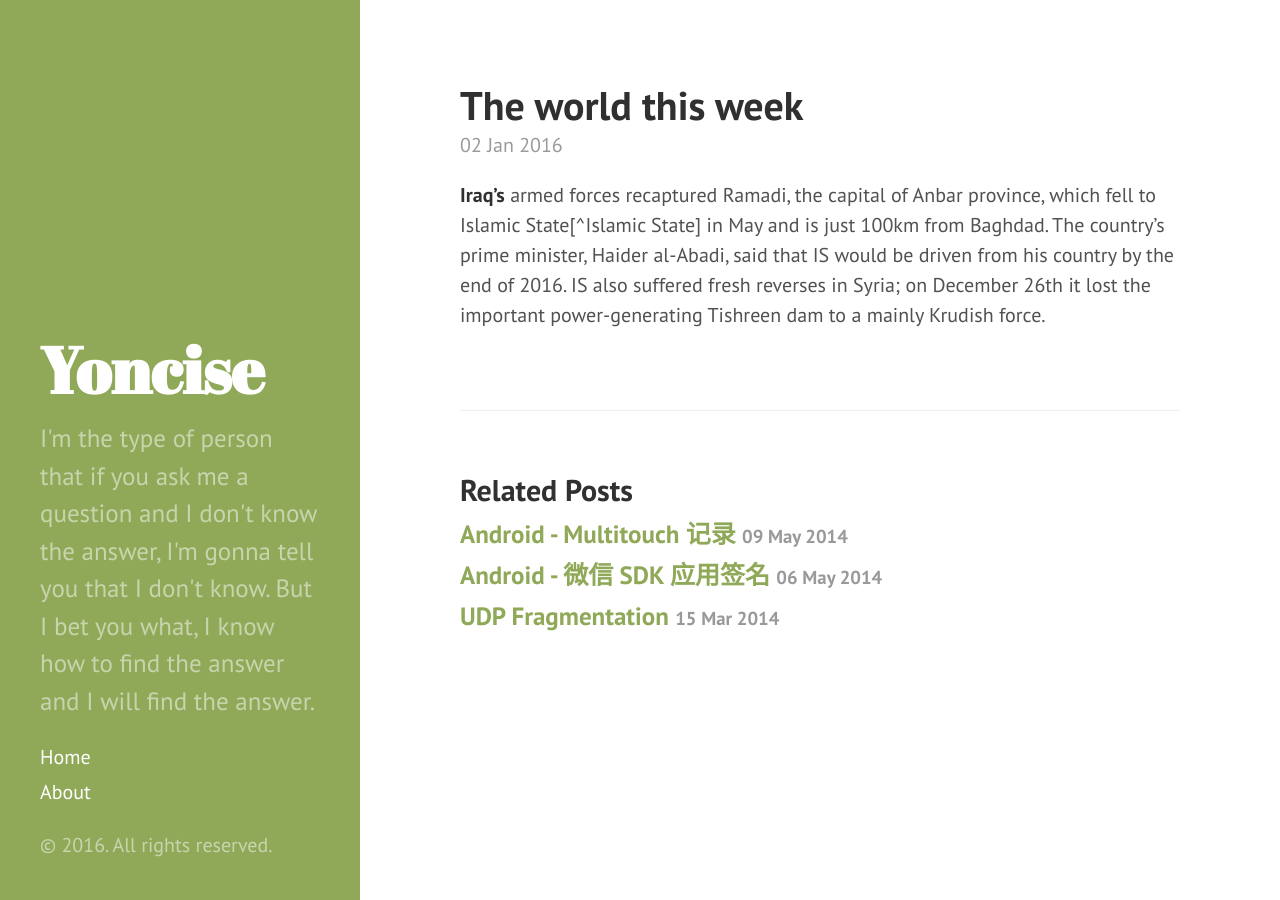
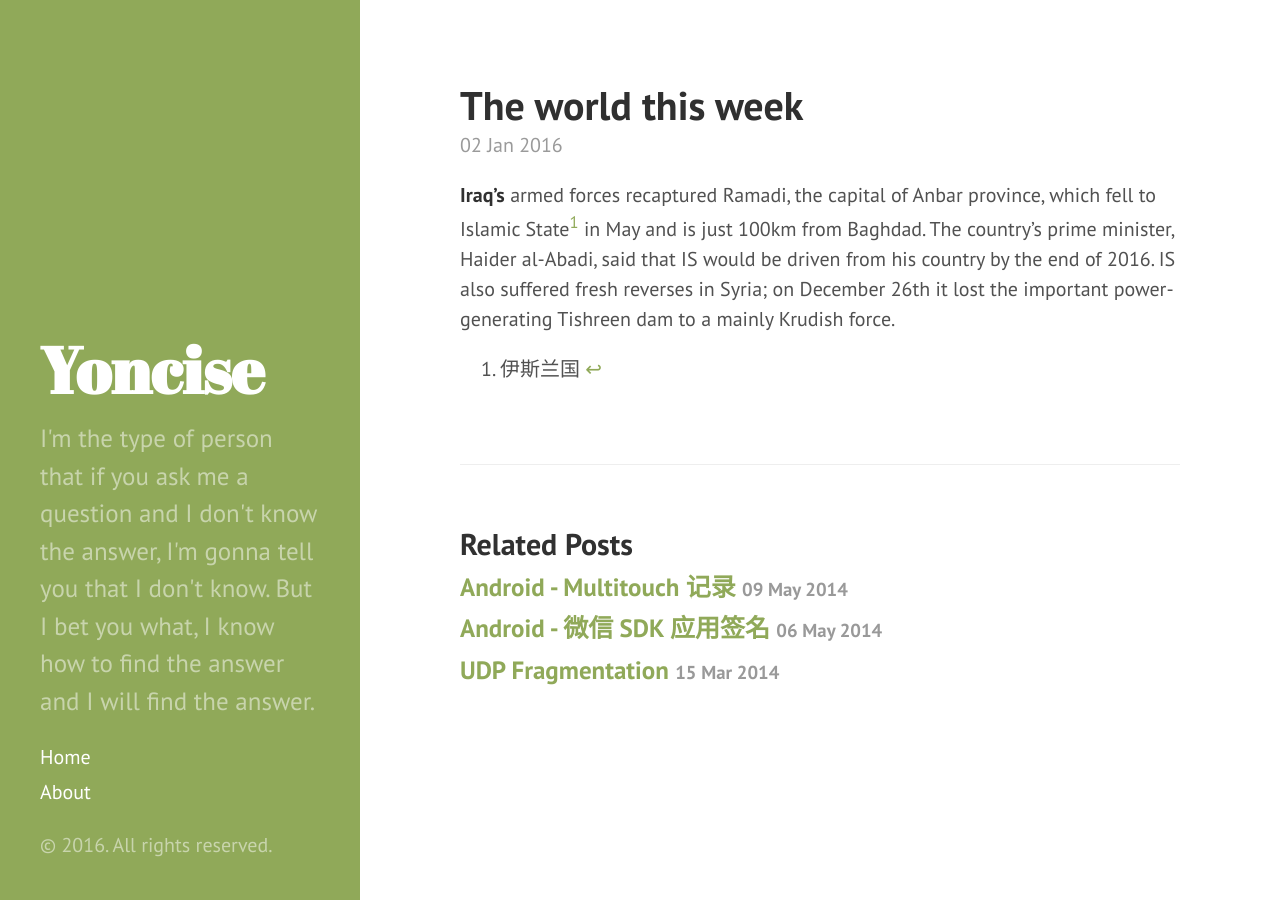
Before and after one commit to yoncise/yoncise.github.io, a Jekyll site: the page built from _posts/2016-01-02-The-world-this-week.md, in a window 1280 px wide. Built offline with Jekyll 4.4.1, drawn with Linux system fonts in a browser that asks for light colours.

Commit message:
Update 2016-01-02-The-world-this-week.md

```diff
--- a/_posts/2016-01-02-The-world-this-week.md
+++ b/_posts/2016-01-02-The-world-this-week.md
@@ -3,9 +3,9 @@ layout: post
 title: The world this week
 ---
 __Iraq's__ armed forces recaptured Ramadi, the capital of Anbar province, which fell to Islamic
-State[^Islamic State] in May and is just 100km from Baghdad. The country's prime minister, Haider al-Abadi, said
+State[^1] in May and is just 100km from Baghdad. The country's prime minister, Haider al-Abadi, said
 that IS would be driven from his country by the end of 2016. IS also suffered fresh reverses in
 Syria; on December 26th it lost the important power-generating Tishreen dam to a mainly Krudish
 force.
 
-[^Islamic State]: 伊斯兰国
+[^1]: 伊斯兰国
```
